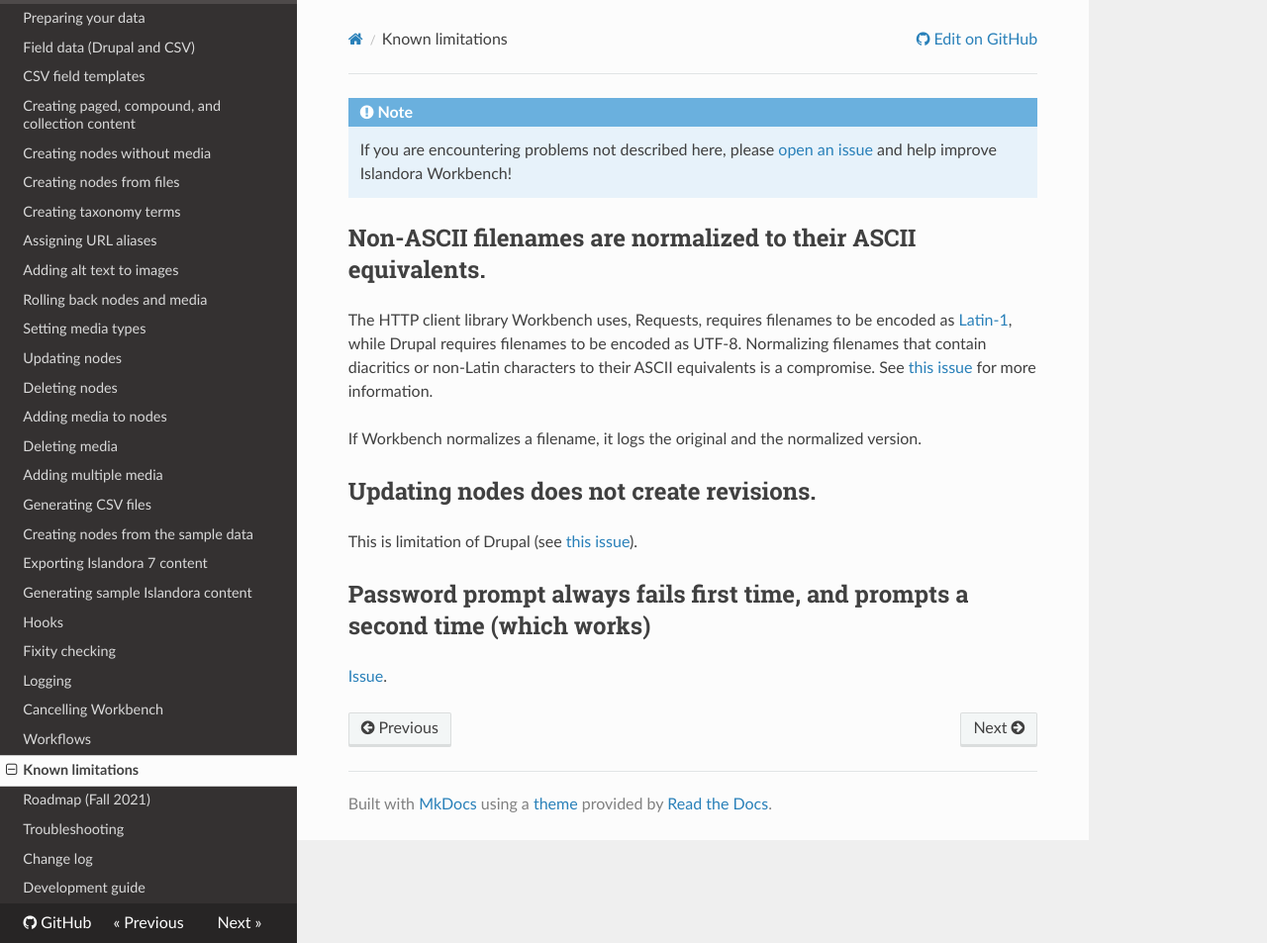
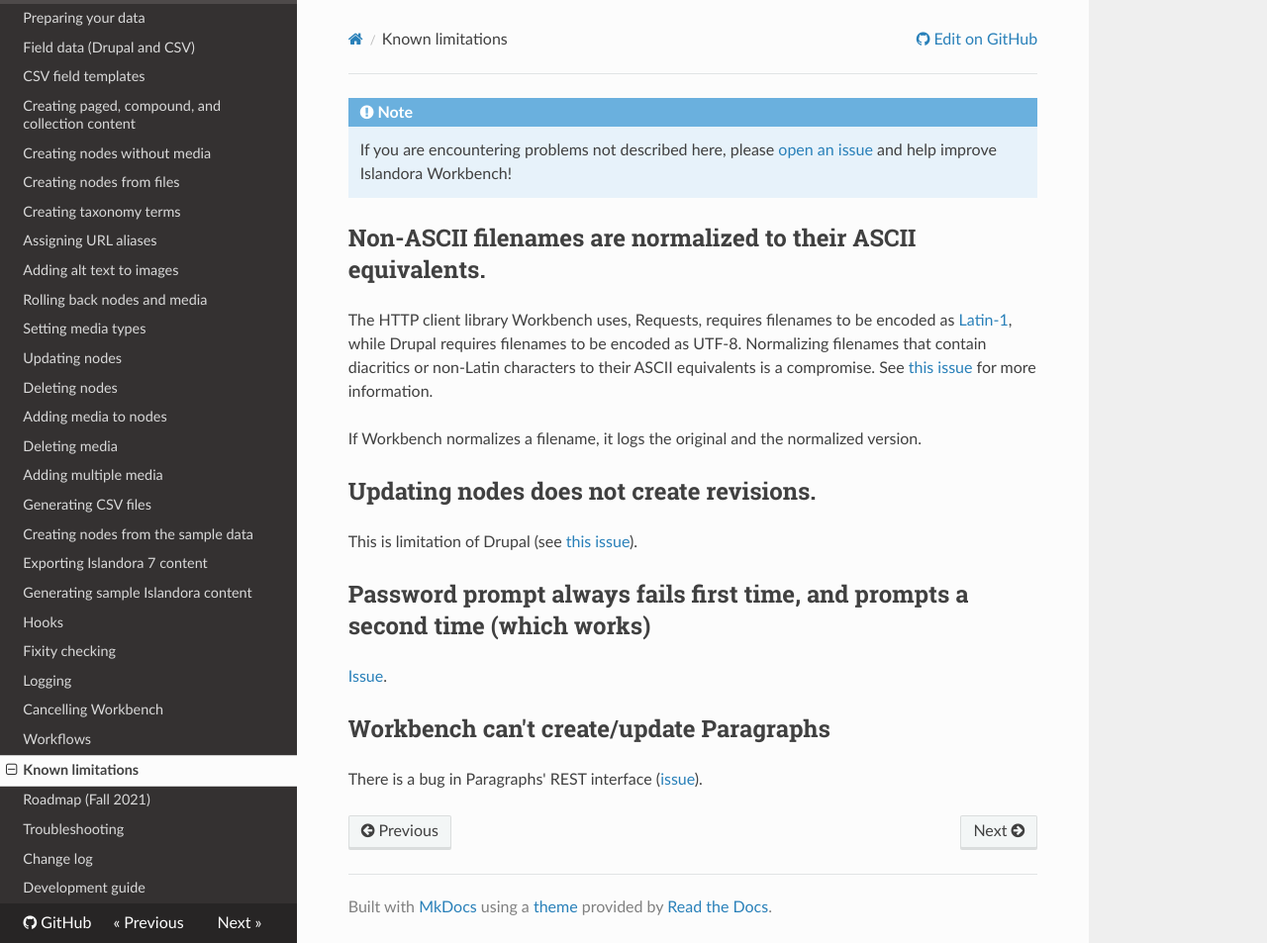
Before and after one commit to mjordan/islandora_workbench_docs, an MkDocs documentation site: the page built from docs/limitations.md, in a window 1280 px wide and 953 px high. Shown: the whole window at 99% size. Built offline with MkDocs 1.6.1, drawn with Linux system fonts in a browser that asks for light colours; nearby versions of some CDN libraries; old or Windows-style settings are respelled for this version of MkDocs.

Commit message:
Updated Limitations page.

```diff
--- a/docs/limitations.md
+++ b/docs/limitations.md
@@ -15,3 +15,7 @@
 ## Password prompt always fails first time, and prompts a second time (which works)
 
 [Issue](https://github.com/mjordan/islandora_workbench/issues/450).
+
+## Workbench can't create/update Paragraphs
+
+There is a bug in Paragraphs' REST interface ([issue](https://github.com/mjordan/islandora_workbench/issues/292)).
```
Also changed, not shown: docs/changelog.md (+1 -0 lines), site/index.html, site/sitemap.xml.
